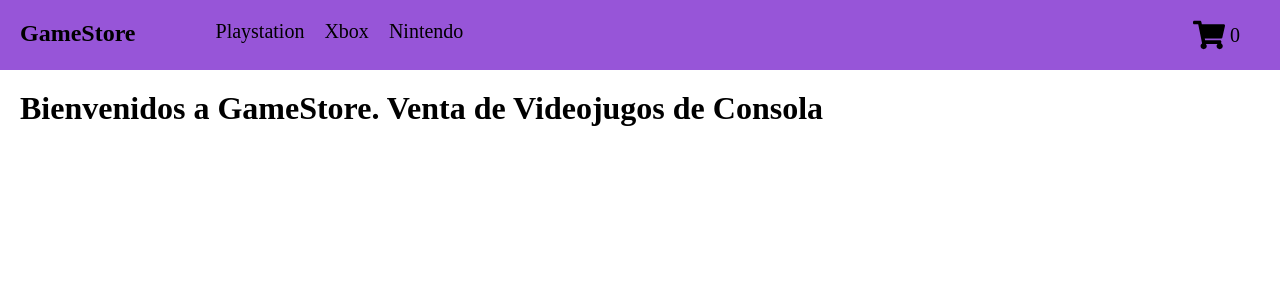
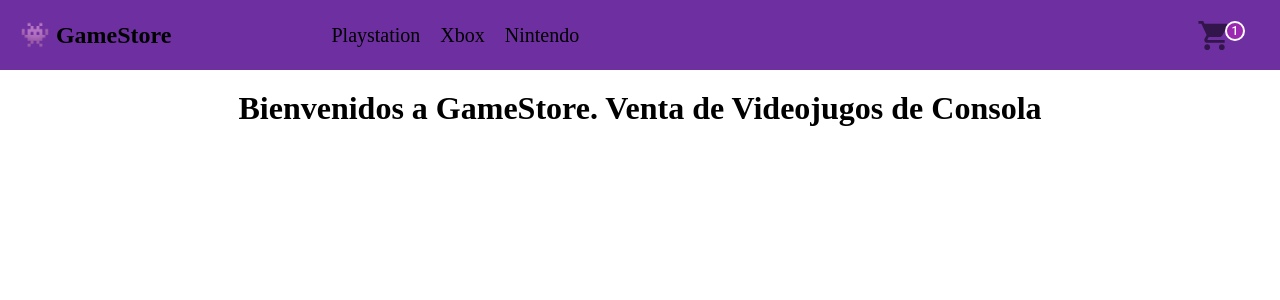
Before and after one commit to Enzoooss/Proyecto-Final-React-Quinteros, a React (Vite) app: page / in a window 1280 px wide. Shown: the top 300 px of the page. Built offline with nearby package versions, Linux system fonts and the light colour scheme.

Commit message:
Cambie el cart por uno echo por mui y retoques finales

```diff
--- a/package.json
+++ b/package.json
@@ -12,6 +12,7 @@
   "dependencies": {
     "@emotion/react": "^11.11.4",
     "@emotion/styled": "^11.11.0",
+    "@fontsource/roboto": "^5.0.12",
     "@mui/icons-material": "^5.15.14",
     "@mui/material": "^5.15.14",
     "@mui/styled-engine-sc": "^6.0.0-alpha.18",
--- a/src/components/cartWidget/CartWidget.jsx
+++ b/src/components/cartWidget/CartWidget.jsx
@@ -1,10 +1,26 @@
-import { FaShoppingCart } from "react-icons/fa";
+import * as React from 'react';
+import Badge from '@mui/material/Badge';
+import { styled } from '@mui/material/styles';
+import IconButton from '@mui/material/IconButton';
+import ShoppingCartIcon from '@mui/icons-material/ShoppingCart';
+
+const StyledBadge = styled(Badge)(({ theme }) => ({
+  '& .MuiBadge-badge': {
+    right: -3,
+    top: 13,
+    border: `2px solid ${theme.palette.background.paper}`,
+    padding: '0 4px',
+  },
+}));
 
 export function CarWidget() {
   return (
     <div className="carrito">
-        <FaShoppingCart size={"2rem"}/>
-        <span>0</span>
+      <IconButton aria-label="cart">
+      <StyledBadge badgeContent={1} color="secondary">
+        <ShoppingCartIcon sx={{ fontSize: 35 }} />
+      </StyledBadge>
+    </IconButton>
     </div>
-  )
+  );
 }
--- a/src/components/layout/navbar/Navbar.jsx
+++ b/src/components/layout/navbar/Navbar.jsx
@@ -5,7 +5,7 @@ export default function Navbar() {
   return (
     <nav className="nav-pag">
       <div className="container">
-        <h1 className="titulo">GameStore</h1>
+        <h1 className="titulo">👾 GameStore</h1>
         <ul className="lista">
           {categorias.map((categoria) => (
             <li key={categoria}>
--- a/src/index.css
+++ b/src/index.css
@@ -9,13 +9,15 @@
   height: 70px;
   display: flex;
   justify-content: space-between;
+  align-items: center;
   padding: 20px;
-  background-color: #9755d8;
+  background-color: rgb(110, 47, 161);
 }
 
-.container{
-    display: flex;
-    gap: 5rem;
+.container {
+  display: flex;
+  gap: 10rem;
+  align-items: center;
 }
 
 .carrito {
@@ -26,11 +28,11 @@
 }
 
 .lista {
-    font-size: 1.25rem;
+  font-size: 1.25rem;
 }
 
 span {
-    font-size: 1.25rem;
+  font-size: 1.25rem;
 }
 
 ul {
@@ -45,5 +47,6 @@ a {
 }
 
 .gretting {
-    margin: 20px;
+  margin: 20px;
+  text-align: center;
 }
```
Also changed, not shown: src/components/layout/footer/Footer.jsx (+9 -0 lines), src/components/layout/navbar/Navbar.css (added), 1 other file (tests, documents, lock files or other folders).
